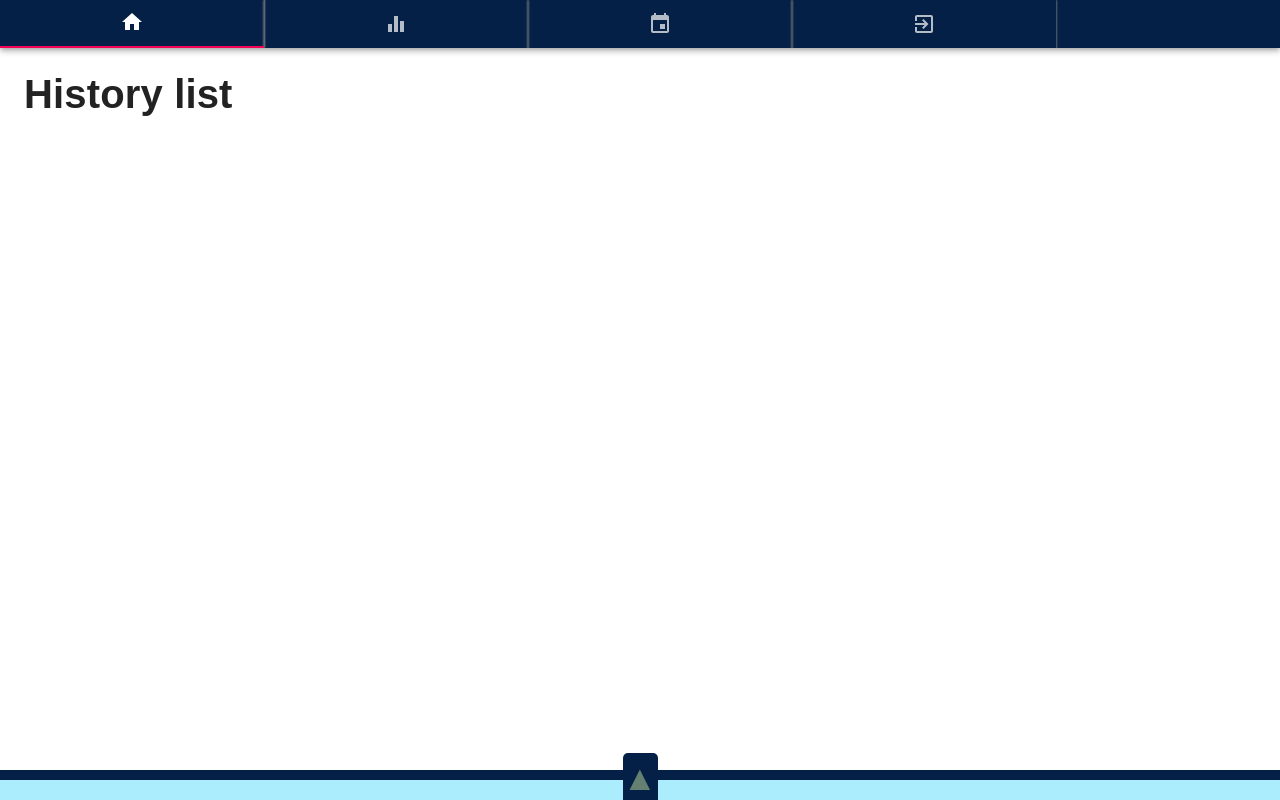
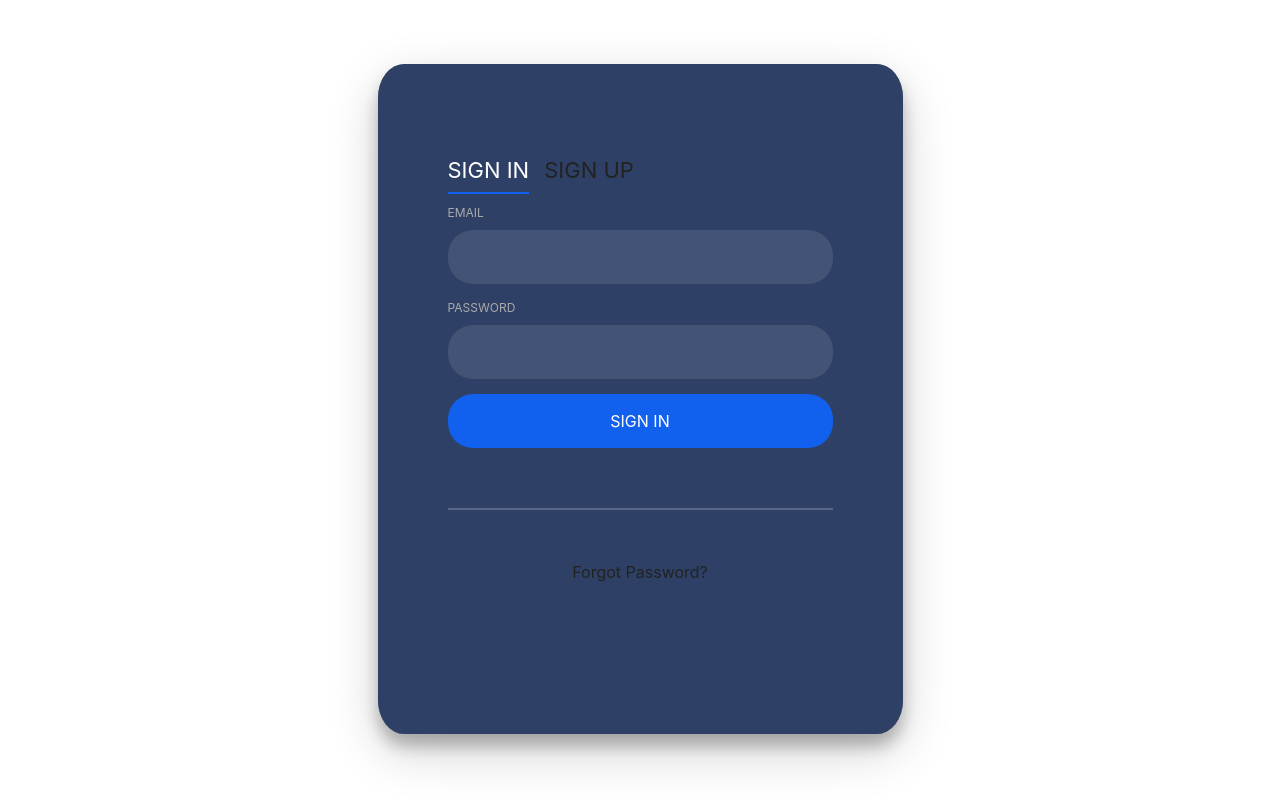
Before and after one commit to alane019/everest-time-manager, a React (Create React App) app in the folder client/: page / in a window 1280 px wide. Built offline with nearby package versions, Linux system fonts and the light colour scheme; no server answers; the HTML template or start-up script is replaced by a standard one; a web font is replaced by a local one.

Commit message:
updated app start page to login

```diff
--- a/client/src/App.js
+++ b/client/src/App.js
@@ -7,7 +7,7 @@ function App() {
   // if (localStorage.getItem("token")) {
   //   return <Main></Main>;
   // }
-  return <Main />;
+  return <Login />;
 }
 
 export default App;
```
